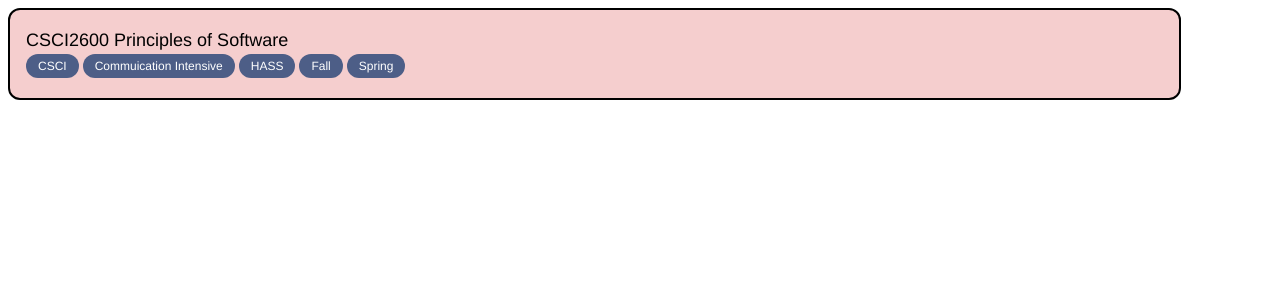
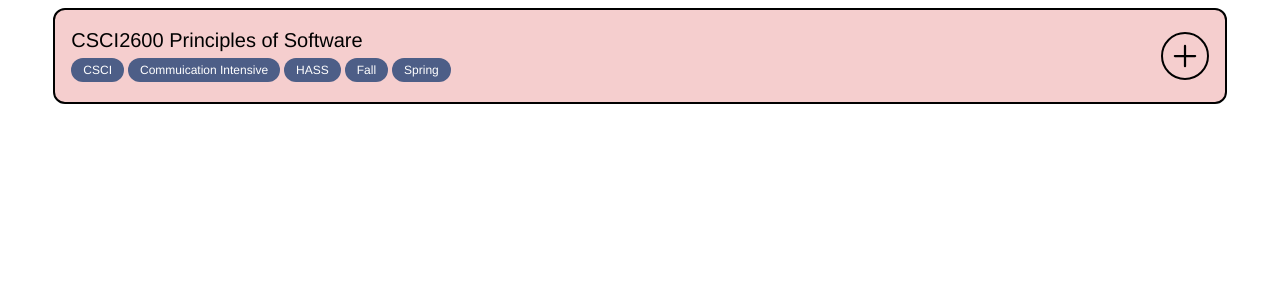
Before and after one commit to Project-CARPI/CARPI-Site, a React (Vite) app: page / in a window 1280 px wide. Shown: the top 300 px of the page. Built offline with nearby package versions, Linux system fonts and the light colour scheme.

Commit message:
added add button

```diff
--- a/package.json
+++ b/package.json
@@ -13,6 +13,7 @@
     "@tailwindcss/vite": "^4.0.2",
     "react": "^18.3.1",
     "react-dom": "^18.3.1",
+    "react-icons": "^5.4.0",
     "react-router-dom": "^7.1.5",
     "tailwindcss": "^4.0.2"
   },
--- a/src/components/Course/AddButton.tsx
+++ b/src/components/Course/AddButton.tsx
@@ -1,7 +1,13 @@
 import React from "react";
-
+import { IoAdd } from "react-icons/io5";
 const AddButton = () => {
-  return <></>;
+  return (
+    <>
+      <button className={`border-2 border-black rounded-full p-1 text-4xl`}>
+        <IoAdd />
+      </button>
+    </>
+  );
 };
 
 export default AddButton;
--- a/src/components/Course/Course.tsx
+++ b/src/components/Course/Course.tsx
@@ -21,14 +21,14 @@ const Course: React.FC<CourseProps> = ({ course }) => {
   return (
     <>
       <div
-        className={`bg-[#F5CECE] border-2 border-black w-11/12 rounded-xl p-4 m-2 font-['Helvetica']`}
+        className={`bg-[#F5CECE] border-2 border-black w-11/12 rounded-xl p-4 m-auto mt-2 font-['Helvetica'] flex items-center justify-between`}
       >
-        <div className={`w-5/6`}>
-          <p className={`text-lg`}>
+        <div className={`w-11/12`}>
+          <p className={`text-xl`}>
             {course.department}
             {course.code} {course.name}
           </p>
-          <div className={`flex flex-wrap`}>
+          <div className={`flex flex-wrap mt-1`}>
             <Tag name={course.department} color={"4D5E87"} />
             {course.attributesList.map((attr) => {
               return <Tag name={attr} color={"4D5E87"} />;
--- a/src/components/Course/Tag.tsx
+++ b/src/components/Course/Tag.tsx
@@ -8,7 +8,7 @@ const Tag: React.FC<TagProp> = ({ name, color }) => {
   return (
     <>
       <div
-        className={`rounded-2xl text-white px-3 py-1 text-xs mr-1 mb-1`}
+        className={`rounded-2xl text-white px-3 py-1 text-xs mr-1 mb-1 font-thin`}
         style={{ backgroundColor: `#${color}` }}
       >
         {name}
```
Also changed, not shown: 1 other file (tests, documents, lock files or other folders).
